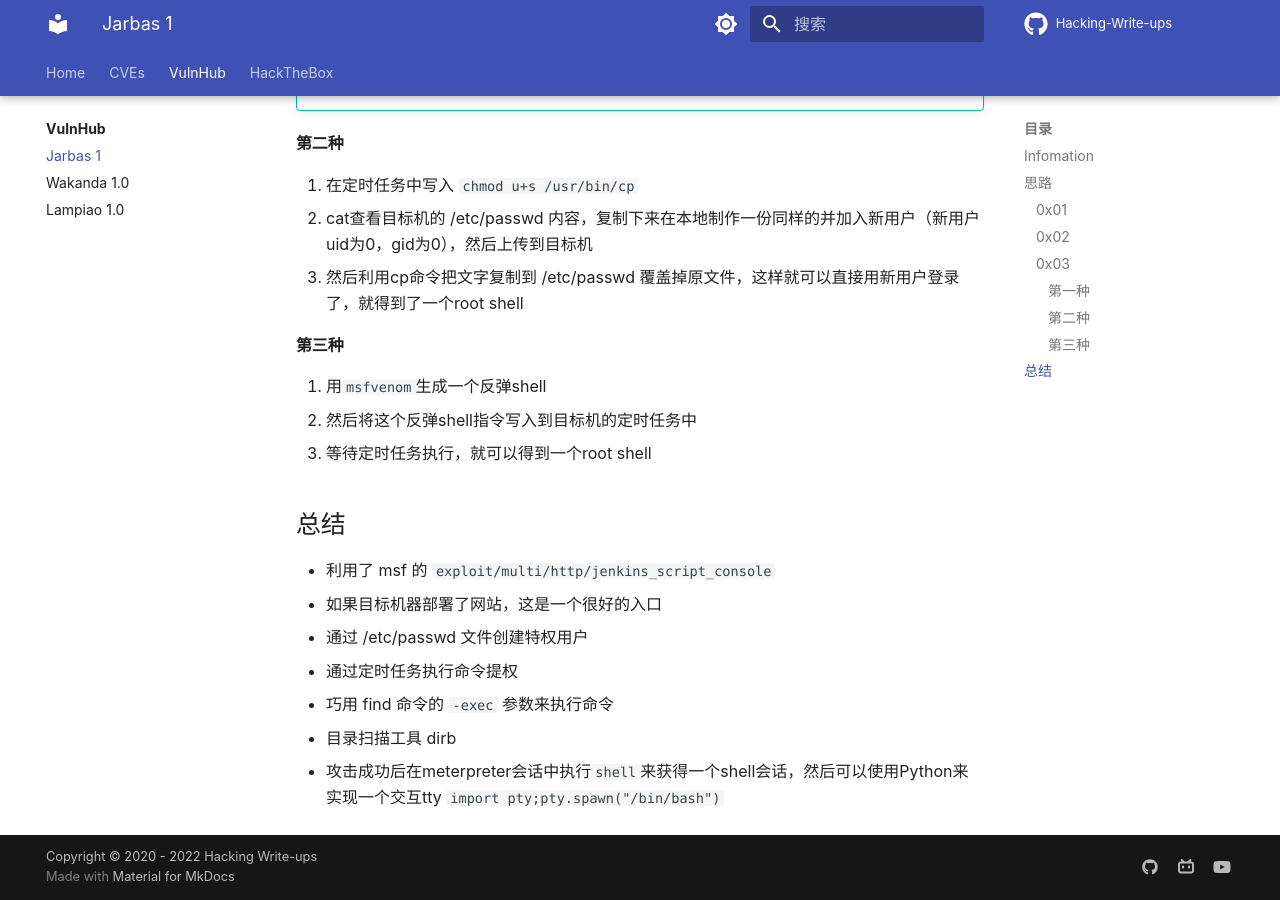
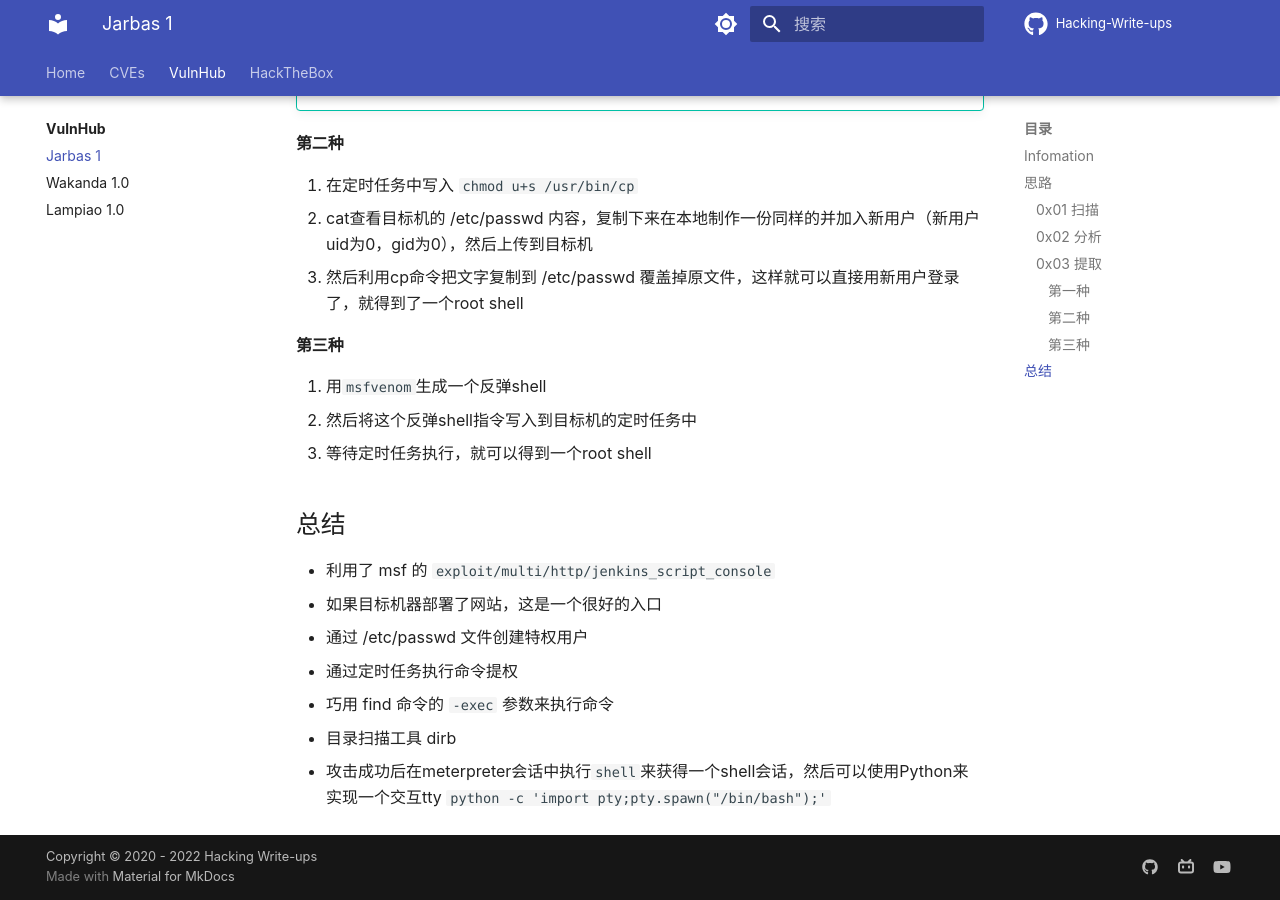
Before and after one commit to kangvcar/Hacking-Write-ups, an MkDocs documentation site: the page built from docs/vulnhub/Jarbas-1.md, in a window 1280 px wide and 900 px high, scrolled down 1488 px. Built offline with MkDocs 1.6.1 and Material for MkDocs 9.7.7, drawn with Linux system fonts in a browser that asks for light colours; some web fonts are replaced; comment, search, counter and statistics services are not loaded; some of the changed text lies outside the part shown.

Commit message:
Update: Jarbas

```diff
--- a/docs/vulnhub/Jarbas-1.md
+++ b/docs/vulnhub/Jarbas-1.md
@@ -8,7 +8,7 @@
 
 ## 思路
 
-### 0x01
+### 0x01 扫描
 
 善用 nmap
 
@@ -23,7 +23,7 @@
 
 尝试用找到的登录信息登录一些开放的服务，比如ssh，ftp，mysql，网站后台等等。
 
-### 0x02
+### 0x02 分析
 
 网站也是一个很好的入口，如果有漏洞的话，可以直接拿到shell。
 
@@ -36,7 +36,7 @@
 
 这个镜像就是使用 msf 来反弹shell的。
 
-### 0x03
+### 0x03 提取
 
 获得目标机器的权限之后，就可以开始提权了。
 
@@ -77,4 +77,4 @@
 - 通过定时任务执行命令提权
 - 巧用 find 命令的 `-exec` 参数来执行命令
 - 目录扫描工具 dirb
-- 攻击成功后在meterpreter会话中执行`shell`来获得一个shell会话，然后可以使用Python来实现一个交互tty `import pty;pty.spawn("/bin/bash")`
+- 攻击成功后在meterpreter会话中执行`shell`来获得一个shell会话，然后可以使用Python来实现一个交互tty `python -c 'import pty;pty.spawn("/bin/bash");'`
```
